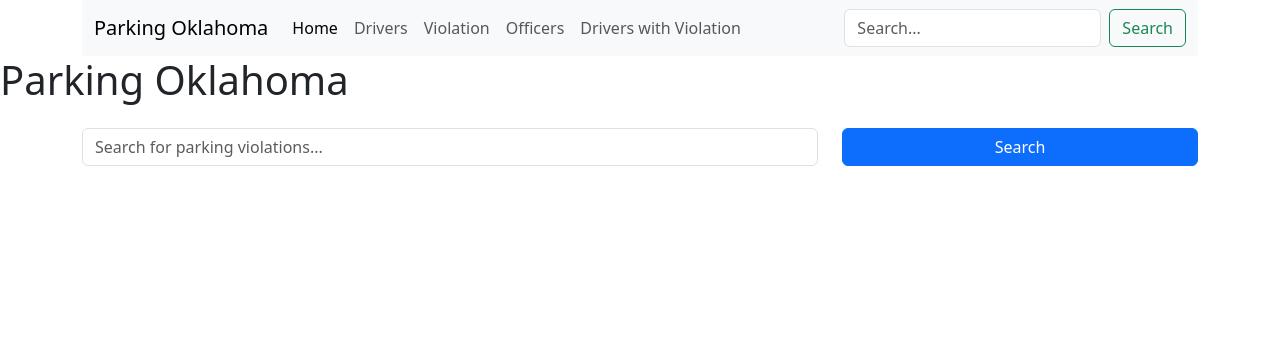
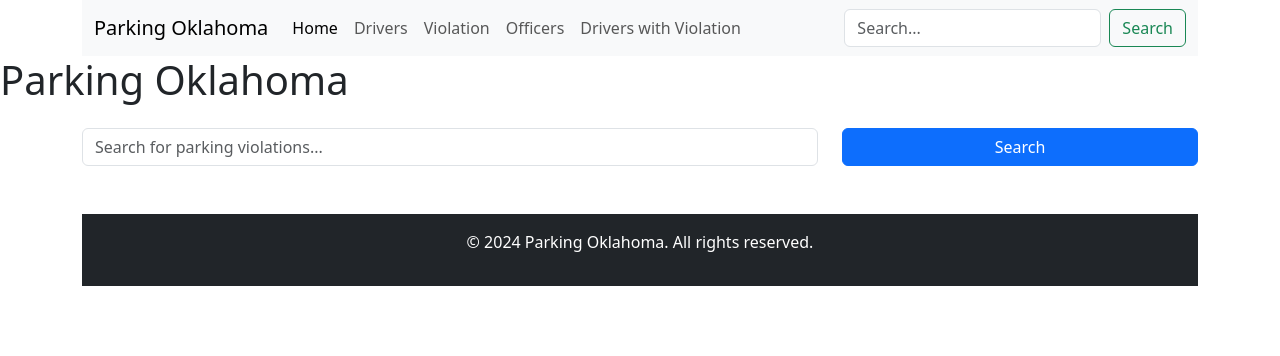
Before and after one commit to dial0010/hw3, a PHP site: page /index.php in a window 1280 px wide. Shown: the top 356 px of the page. Run offline with PHP 8.4, Linux system fonts and the light colour scheme.

Commit message:
Update view-footer.php

```diff
--- a/view-footer.php
+++ b/view-footer.php
@@ -1,4 +1,9 @@
-</div> <!-- End container -->
+<div class="container mt-5">
+    <footer class="footer py-3 mt-5 bg-dark text-white text-center">
+        <p>&copy; 2024 Parking Oklahoma. All rights reserved.</p>
+    </footer>
+</div>
+
 <script src="https://cdn.jsdelivr.net/npm/bootstrap@5.3.3/dist/js/bootstrap.bundle.min.js" integrity="sha384-YvpcrYf0tY3lHB60NNkmXc5s9fDVZLESaAA55NDzOxhy9GkcIdslK1eN7N6jIeHz" crossorigin="anonymous"></script>
 </body>
 </html>
```
